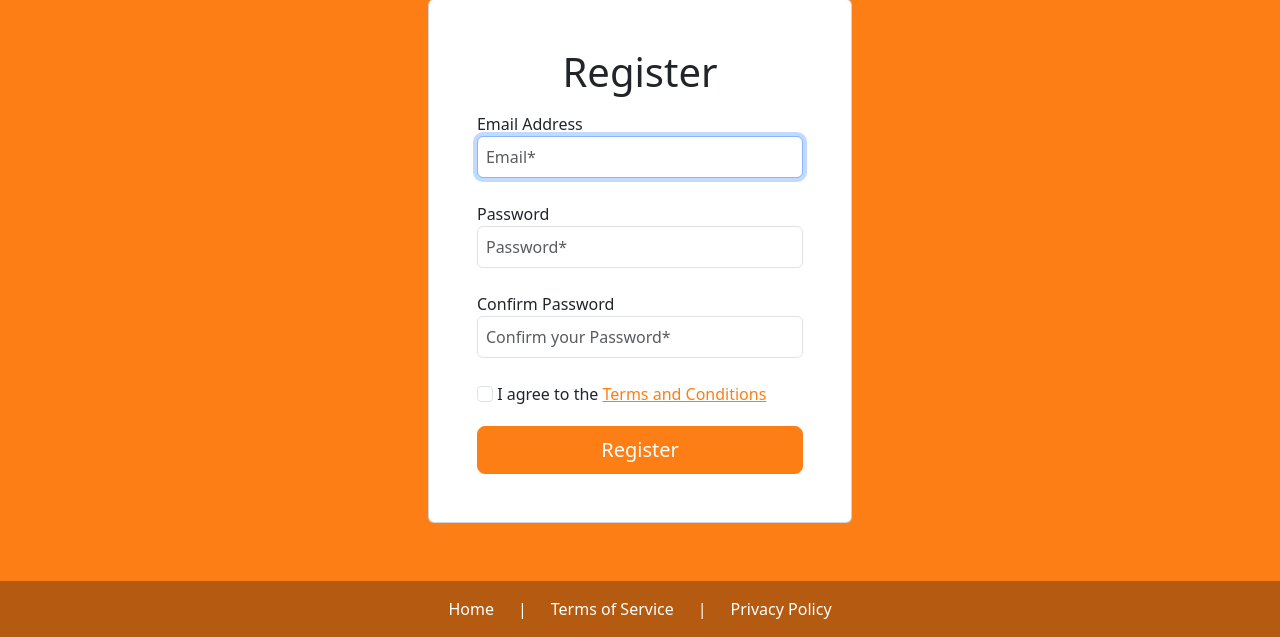
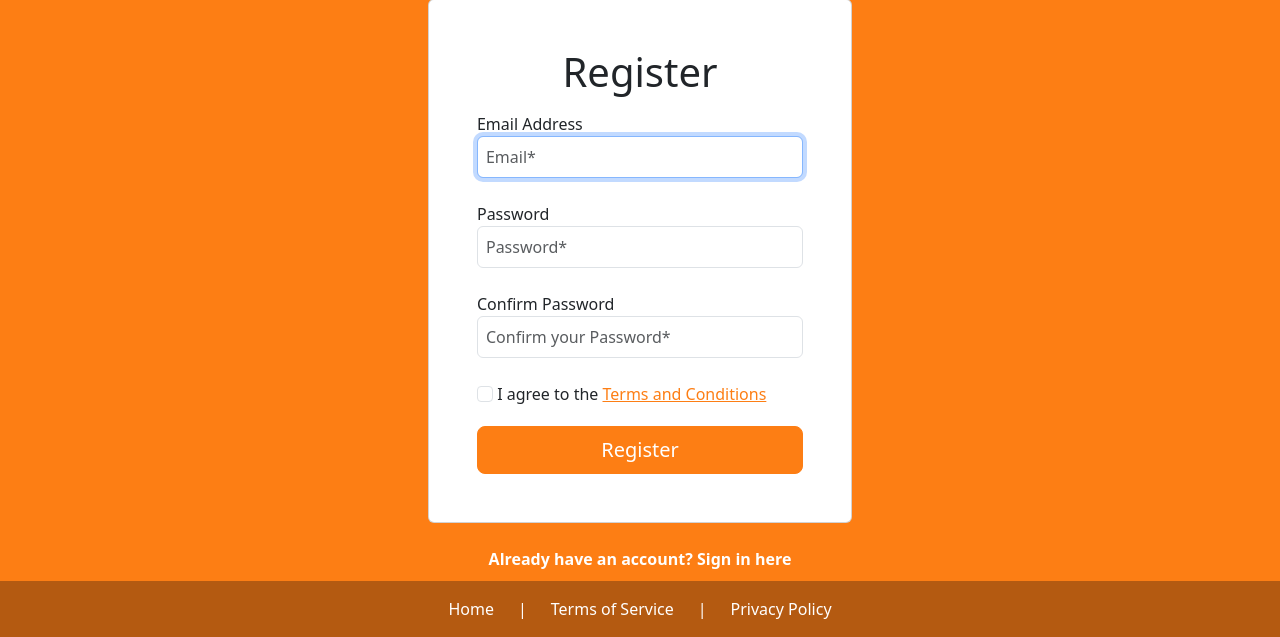
Before and after one commit to dpt-hub/CS50_final_project, a Flask app: page /auth/register in a window 1280 px wide. Shown: the part 163-800 px from the top of the page. Run offline with Flask 3, Linux system fonts and the light colour scheme.

Commit message:
Added link to login from register page (register.html)

```diff
--- a/app/templates/auth/register.html
+++ b/app/templates/auth/register.html
@@ -28,4 +28,8 @@
         {% endwith %}
 {% endblock %}
 
+{% block login %}
+        <a class="mt-4 text-white fw-bold text-decoration-none" href="{{ url_for('auth.login')}}">Already have an account? Sign in here</a>
+{% endblock %}
+
 {% block jsscripts %}{% endblock %}
```
